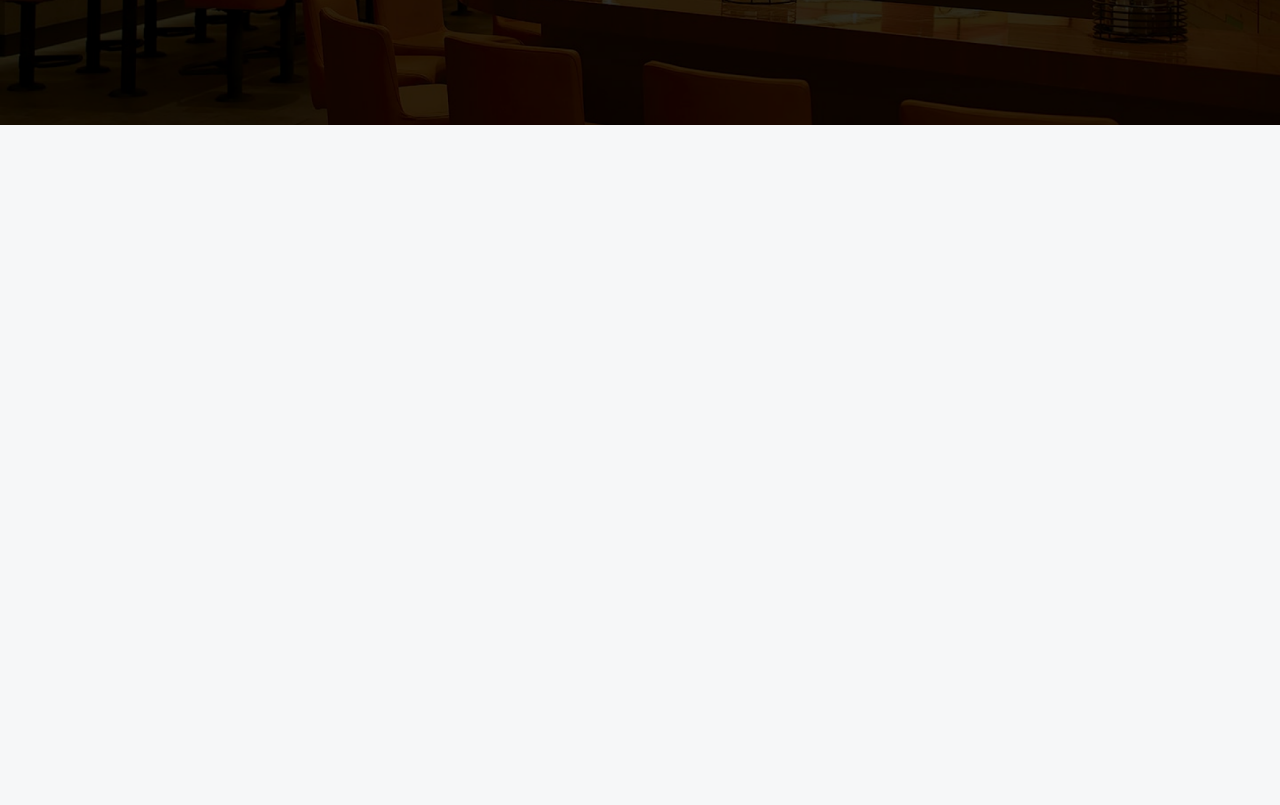
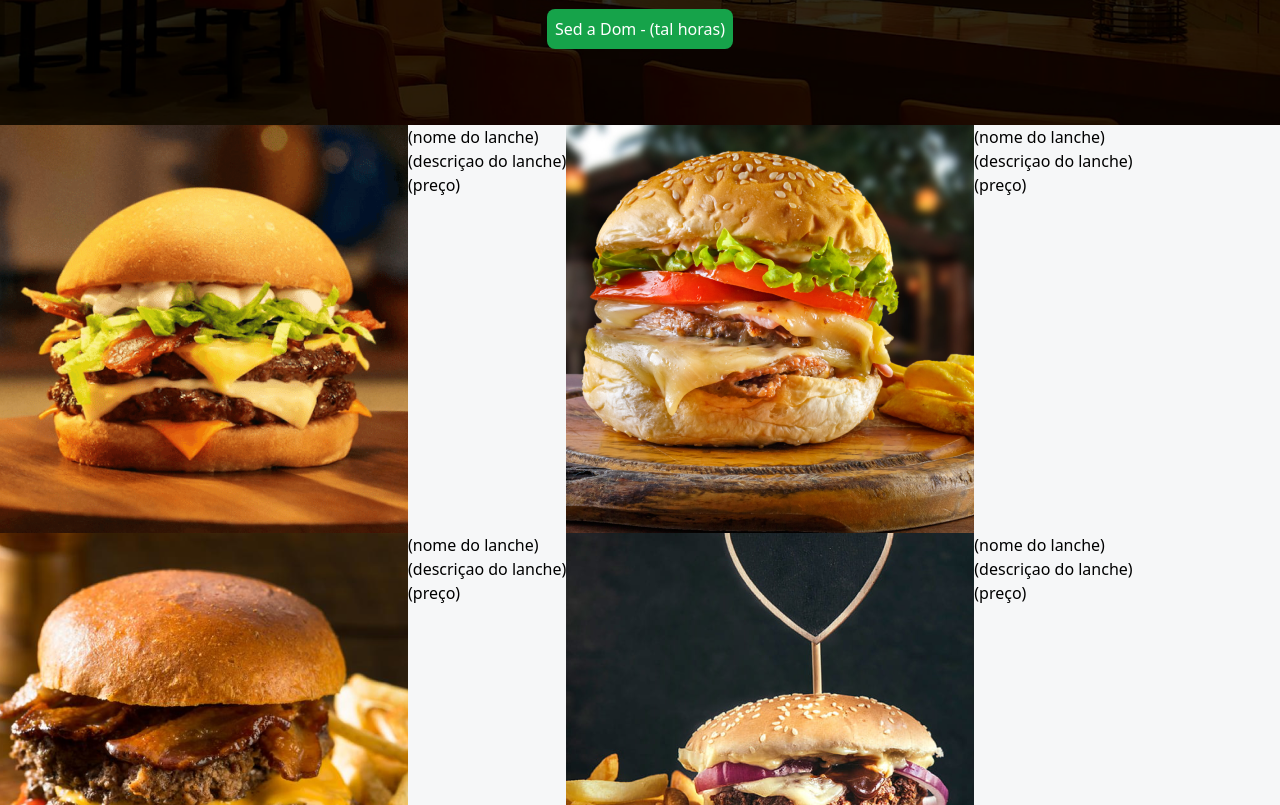
Before and after one commit to Orelhals/cardapioProject, a website: page index.html in a window 1280 px wide. Shown: the part 295-1100 px from the top of the page. Before the commit the page ends 800 px from the top, so only its background shows below. Drawn offline with Linux system fonts and the light colour scheme.

Commit message:
Working in progress

```diff
--- a/index.html
+++ b/index.html
@@ -13,7 +13,97 @@
         <div class="w-full h-full flex flex-col justify-center items-center">
             <img src="./assets/hamb-1.png" alt="" class="w-32 h-32 rounded-full shadow-lg hover:scale-110 duration-200 " />
             <h1 class="text-4xl mt-4 mb-2 font-bold text-white">(Nome da Hamburgueria)</h1>
+            <p class="text-white">(Endereço do restaurante)</p>
+            <div class="bg-green-600 px-2 py-2 rounded-lg mt-3">
+                <span class="text-white">Sed a Dom - (tal horas)</span>
+            </div>
         </div>
     </header>
+    <div class="flex">
+        <div>
+            <div class="flex">
+                <div>
+                    <img src="./assets/hamb-1.png" alt="ham-1">
+                </div>
+                <div>
+                    <h3>(nome do lanche)</h3>
+                    <p>(descriçao do lanche)</p>
+                    <p>(preço)</p>
+                </div>
+            </div>
+            <div class="flex">
+                <div>
+                    <img src="./assets/hamb-2.png" alt="ham-1">
+                </div>
+                <div>
+                    <h3>(nome do lanche)</h3>
+                    <p>(descriçao do lanche)</p>
+                    <p>(preço)</p>
+                </div>
+            </div>
+            <div class="flex">
+                <div>
+                    <img src="./assets/hamb-3.png" alt="ham-1">
+                </div>
+                <div>
+                    <h3>(nome do lanche)</h3>
+                    <p>(descriçao do lanche)</p>
+                    <p>(preço)</p>
+                </div>
+            </div>
+            <div class="flex">
+                <div>
+                    <img src="./assets/hamb-4.png" alt="ham-1">
+                </div>
+                <div>
+                    <h3>(nome do lanche)</h3>
+                    <p>(descriçao do lanche)</p>
+                    <p>(preço)</p>
+                </div>
+            </div>
+        </div>
+        <div>
+            <div class="flex">
+                <div>
+                    <img src="./assets/hamb-5.png" alt="ham-1">
+                </div>
+                <div>
+                    <h3>(nome do lanche)</h3>
+                    <p>(descriçao do lanche)</p>
+                    <p>(preço)</p>
+                </div>
+            </div>
+            <div class="flex">
+                <div>
+                    <img src="./assets/hamb-6.png" alt="ham-1">
+                </div>
+                <div>
+                    <h3>(nome do lanche)</h3>
+                    <p>(descriçao do lanche)</p>
+                    <p>(preço)</p>
+                </div>
+            </div>
+            <div class="flex">
+                <div>
+                    <img src="./assets/hamb-7.png" alt="ham-1">
+                </div>
+                <div>
+                    <h3>(nome do lanche)</h3>
+                    <p>(descriçao do lanche)</p>
+                    <p>(preço)</p>
+                </div>
+            </div>
+            <div class="flex">
+                <div>
+                    <img src="./assets/hamb-8.png" alt="ham-1">
+                </div>
+                <div>
+                    <h3>(nome do lanche)</h3>
+                    <p>(descriçao do lanche)</p>
+                    <p>(preço)</p>
+                </div>
+            </div>
+        </div>
+    </div>
 </body>
 </html>
```
Also changed, not shown: styles/output.css.
